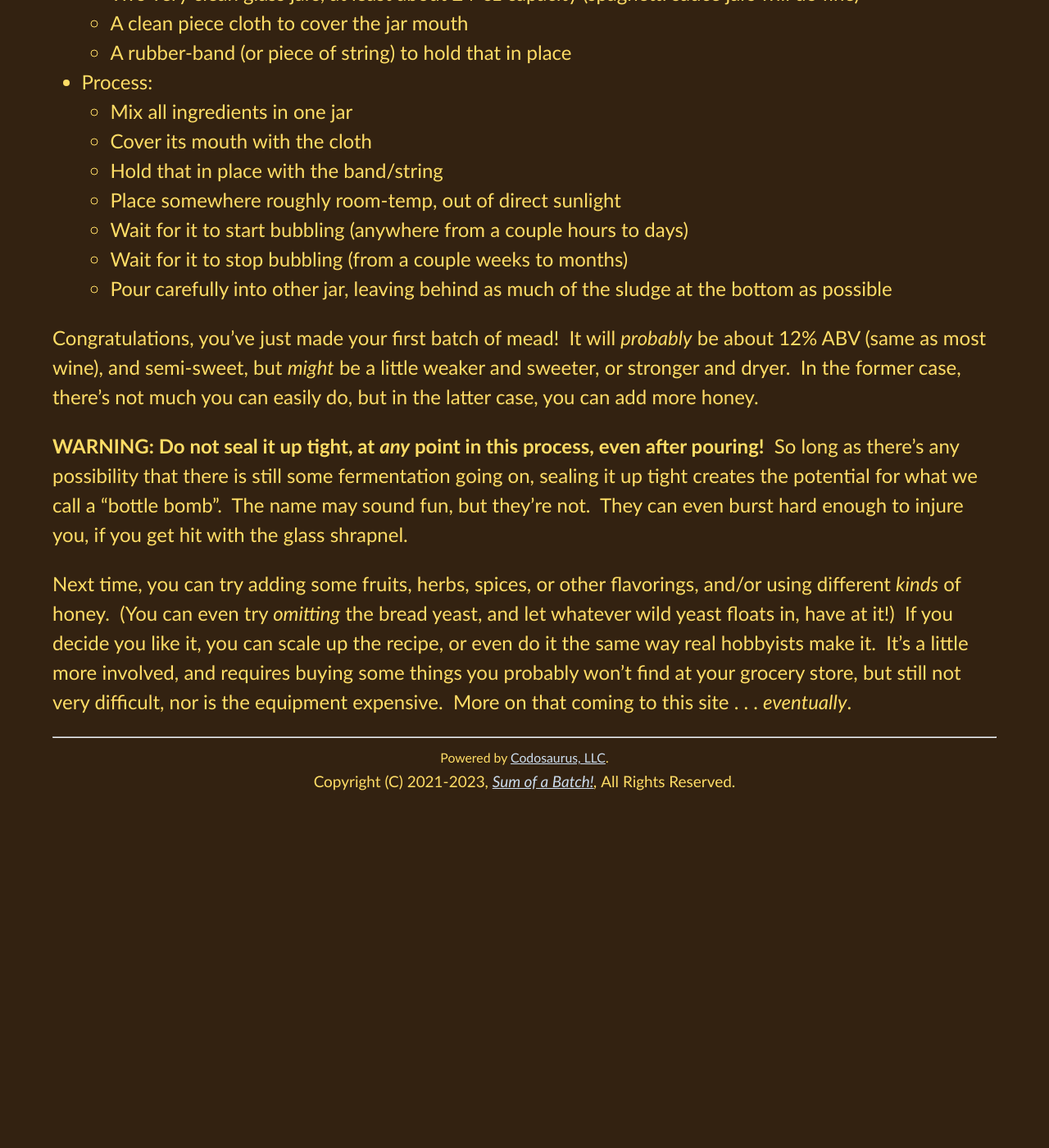
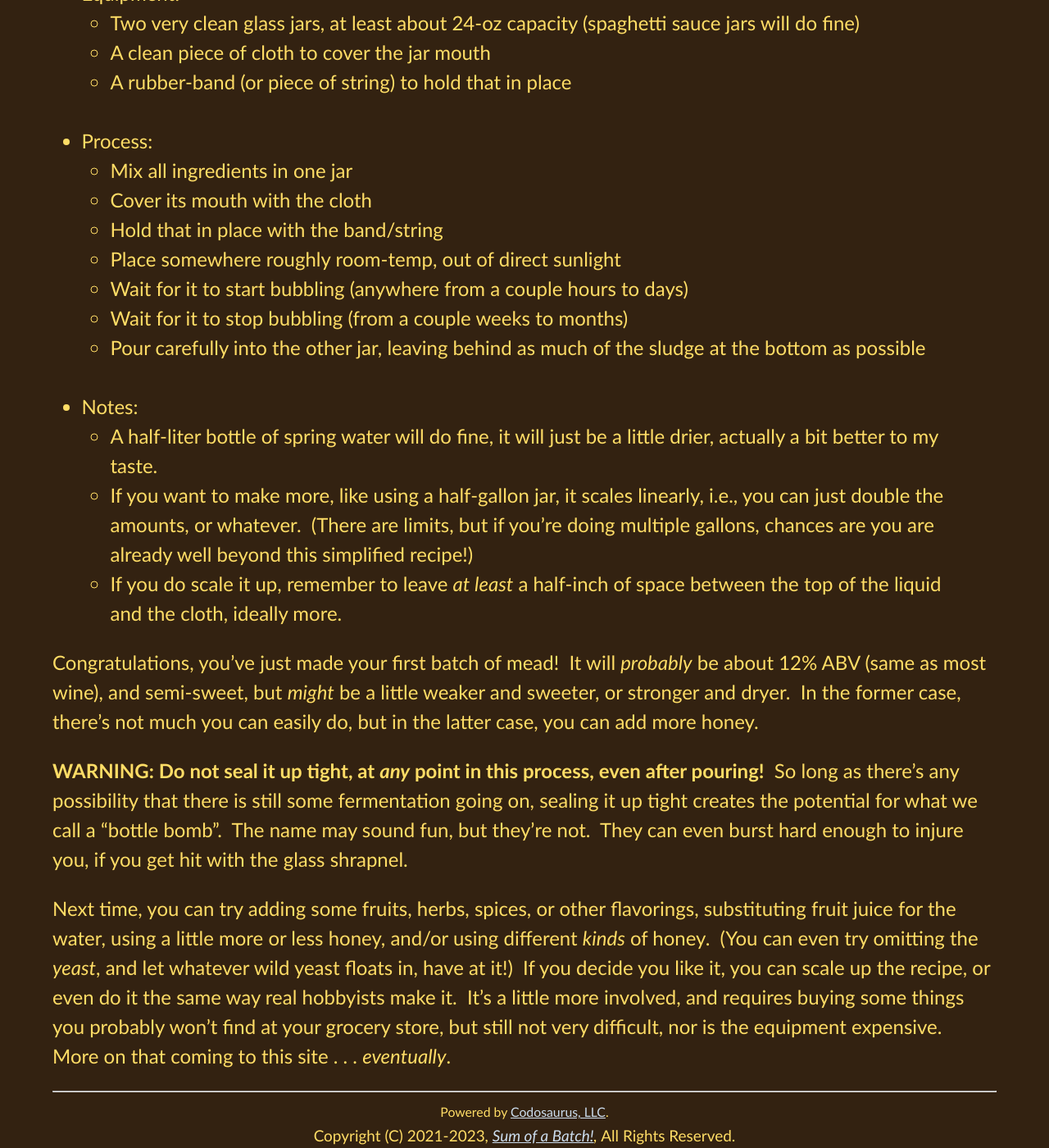
Before and after one commit to Sum-of-a-Batch/Sum-of-a-Batch.github.io, a Jekyll site: the page built from simple_recipe.md, in a window 1280 px wide and 1400 px high, scrolled down 465 px. Shown: the whole window at 82% size. Built offline with Jekyll 4.4.1, drawn with Linux system fonts in a browser that asks for light colours; before the commit the page ends 1433 px from its top, so only the background shows below that.

Commit message:
add notes, other little tweaks

```diff
--- a/simple_recipe.md
+++ b/simple_recipe.md
@@ -12,10 +12,12 @@ is:
   - 1/2 lb honey (ideally orange blossom, avoid buckwheat)
   - 2 cups water (ideally spring, avoid chlorine)
   - 1/4 teaspoon regular bread yeast
+<br/><br/>
 - Equipment:
   - Two very clean glass jars, at least about 24-oz capacity (spaghetti sauce jars will do fine)
-  - A clean piece cloth to cover the jar mouth
+  - A clean piece of cloth to cover the jar mouth
   - A rubber-band (or piece of string) to hold that in place
+<br/><br/>
 - Process:
   - Mix all ingredients in one jar
   - Cover its mouth with the cloth
@@ -23,7 +25,12 @@ is:
   - Place somewhere roughly room-temp, out of direct sunlight
   - Wait for it to start bubbling (anywhere from a couple hours to days)
   - Wait for it to stop bubbling (from a couple weeks to months)
-  - Pour carefully into other jar, leaving behind as much of the sludge at the bottom as possible
+  - Pour carefully into the other jar, leaving behind as much of the sludge at the bottom as possible
+<br/><br/>
+- Notes:
+  - A half-liter bottle of spring water will do fine, it will just be a little drier, actually a bit better to my taste.
+  - If you want to make more, like using a half-gallon jar, it scales linearly, i.e., you can just double the amounts, or whatever.&nbsp; (There are limits, but if you're doing multiple gallons, chances are you are already well beyond this simplified recipe!)
+  - If you do scale it up, remember to leave _at least_ a half-inch of space between the top of the liquid and the cloth, ideally more.
 
 Congratulations, you've just made your first batch of mead!&nbsp;
 It will _probably_ be
@@ -48,8 +55,10 @@ if you get hit with the glass shrapnel.
 
 Next time,
 you can try adding some fruits, herbs, spices, or other flavorings,
+substituting fruit juice for the water,
+using a little more or less honey,
 and/or using different _kinds_ of honey.&nbsp;
-(You can even try _omitting_ the bread yeast,
+(You can even try omitting the _yeast_,
 and let whatever wild yeast floats in, have at it!)&nbsp;
 If you decide you like it,
 you can scale up the recipe,
```
